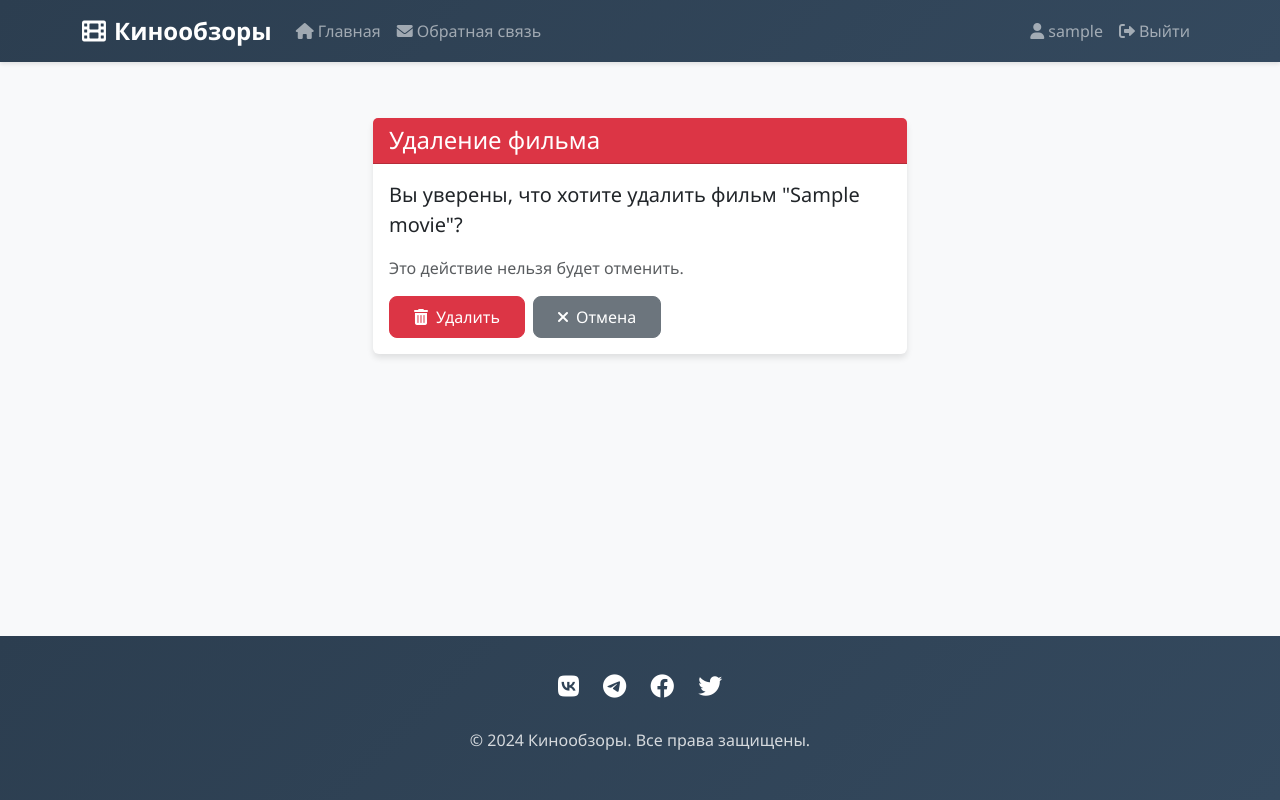
After one commit to YauheniRusinchuk/djangomysql, a Django app: page /movie/1/delete/ in a window 1280 px wide. The commit adds this page. Run offline with Django 5.2, Linux system fonts and the light colour scheme; a user stored in the database is signed in; tables that the repository leaves empty hold one stand-in row (values such as "Sample post").

Commit message:
add pagination and delete movie

```diff
--- /dev/null
+++ b/main/templates/main/delete_movie.html
@@ -0,0 +1,32 @@
+{% extends 'main/base.html' %}
+{% block title %}Удалить фильм - Кинообзоры{% endblock %}
+
+{% block content %}
+<div class="container py-4">
+  <div class="row justify-content-center">
+    <div class="col-md-8 col-lg-6">
+      <div class="card">
+        <div class="card-header bg-danger text-white">
+          <h2 class="h4 mb-0">Удаление фильма</h2>
+        </div>
+        <div class="card-body">
+          <p class="lead">Вы уверены, что хотите удалить фильм "{{ movie.title }}"?</p>
+          <p class="text-muted">Это действие нельзя будет отменить.</p>
+
+          <form method="post">
+            {% csrf_token %}
+            <div class="d-flex gap-2">
+              <button type="submit" class="btn btn-danger">
+                <i class="fas fa-trash-alt me-2"></i>Удалить
+              </button>
+              <a href="{% url 'main:movie_detail' movie.id %}" class="btn btn-secondary">
+                <i class="fas fa-times me-2"></i>Отмена
+              </a>
+            </div>
+          </form>
+        </div>
+      </div>
+    </div>
+  </div>
+</div>
+{% endblock %}
--- a/main/templates/main/movie_detail.html
+++ b/main/templates/main/movie_detail.html
@@ -31,9 +31,12 @@
             <i class="far fa-calendar-alt me-1"></i>Дата выхода: {{ movie.release_date|date:"d.m.Y" }}
           </p>
           {% if movie.user == user %}
-          <div class="d-grid">
+          <div class="d-grid gap-2">
             <a href="{% url 'main:edit_movie' movie.id %}" class="btn btn-warning">
               <i class="fas fa-edit me-1"></i>Редактировать
+            </a>
+            <a href="{% url 'main:delete_movie' movie.id %}" class="btn btn-danger">
+              <i class="fas fa-trash-alt me-1"></i>Удалить
             </a>
           </div>
           {% endif %}
--- a/main/urls.py
+++ b/main/urls.py
@@ -14,5 +14,7 @@ urlpatterns = [
     path('logout/', views.user_logout, name='logout'),
     path('add_movie/', views.add_movie, name='add_movie'),
     path('movie/<int:movie_id>/edit/', views.edit_movie, name='edit_movie'),
+    path('movie/<int:movie_id>/delete/',
+         views.delete_movie, name='delete_movie'),
     path('feedback/', views.feedback_view, name='feedback'),
 ]
--- a/main/views.py
+++ b/main/views.py
@@ -4,6 +4,7 @@ from django.contrib.auth.decorators import login_required
 from django.contrib import messages
 from django.db import DatabaseError
 from django.db.utils import ProgrammingError
+from django.core.paginator import Paginator
 from .models import Movie, Comment, Rating, create_mock_movies
 from .forms import UserRegistrationForm, UserLoginForm, CommentForm, RatingForm, MovieForm, FeedbackForm
 
@@ -50,7 +51,17 @@ def movie_list(request):
         movies = Movie.objects.all()
         if search_query:
             movies = movies.filter(title__icontains=search_query)
-        return render(request, 'main/movie_list.html', {'movies': movies})
+
+        # Добавляем пагинацию
+        paginator = Paginator(movies, 9)  # 9 фильмов на страницу
+        page_number = request.GET.get('page')
+        page_obj = paginator.get_page(page_number)
+
+        return render(request, 'main/movie_list.html', {
+            'movies': page_obj,
+            'page_obj': page_obj,
+            'search_query': search_query
+        })
     except ProgrammingError:
         # Таблицы не созданы (нет миграций)
         return render(request, 'main/movie_list.html', {
@@ -193,3 +204,18 @@ def feedback_view(request):
     else:
         form = FeedbackForm()
     return render(request, 'main/feedback.html', {'form': form})
+
+
+@login_required
+def delete_movie(request, movie_id):
+    movie = get_object_or_404(Movie, id=movie_id)
+    if movie.user != request.user:
+        messages.error(request, 'Вы не являетесь автором этого фильма!')
+        return redirect('main:movie_detail', movie_id=movie.id)
+
+    if request.method == 'POST':
+        movie.delete()
+        messages.success(request, 'Фильм успешно удалён!')
+        return redirect('main:movie_list')
+
+    return render(request, 'main/delete_movie.html', {'movie': movie})
```
Also changed, not shown: main/templates/main/movie_list.html (+46 -1 lines).
